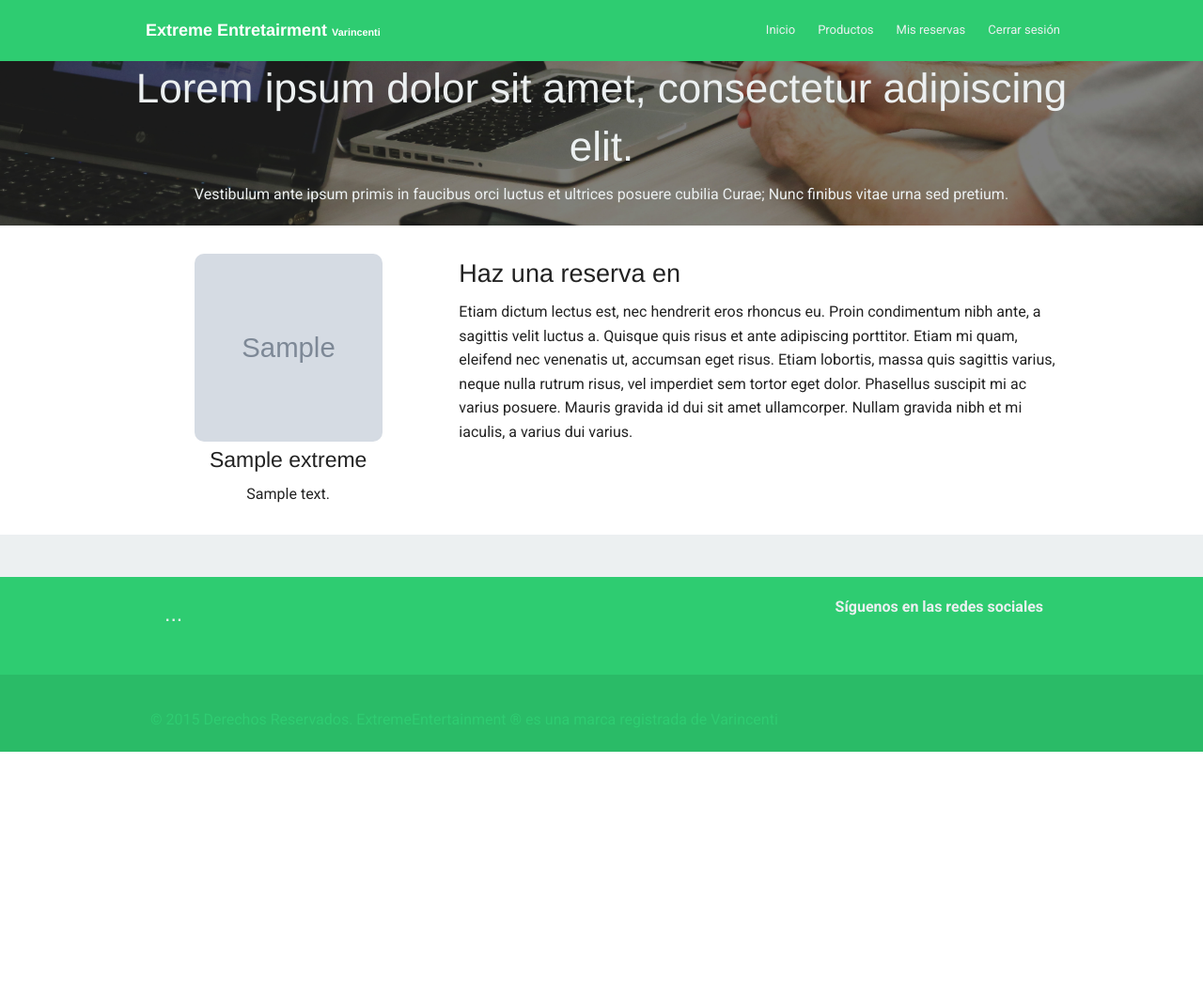
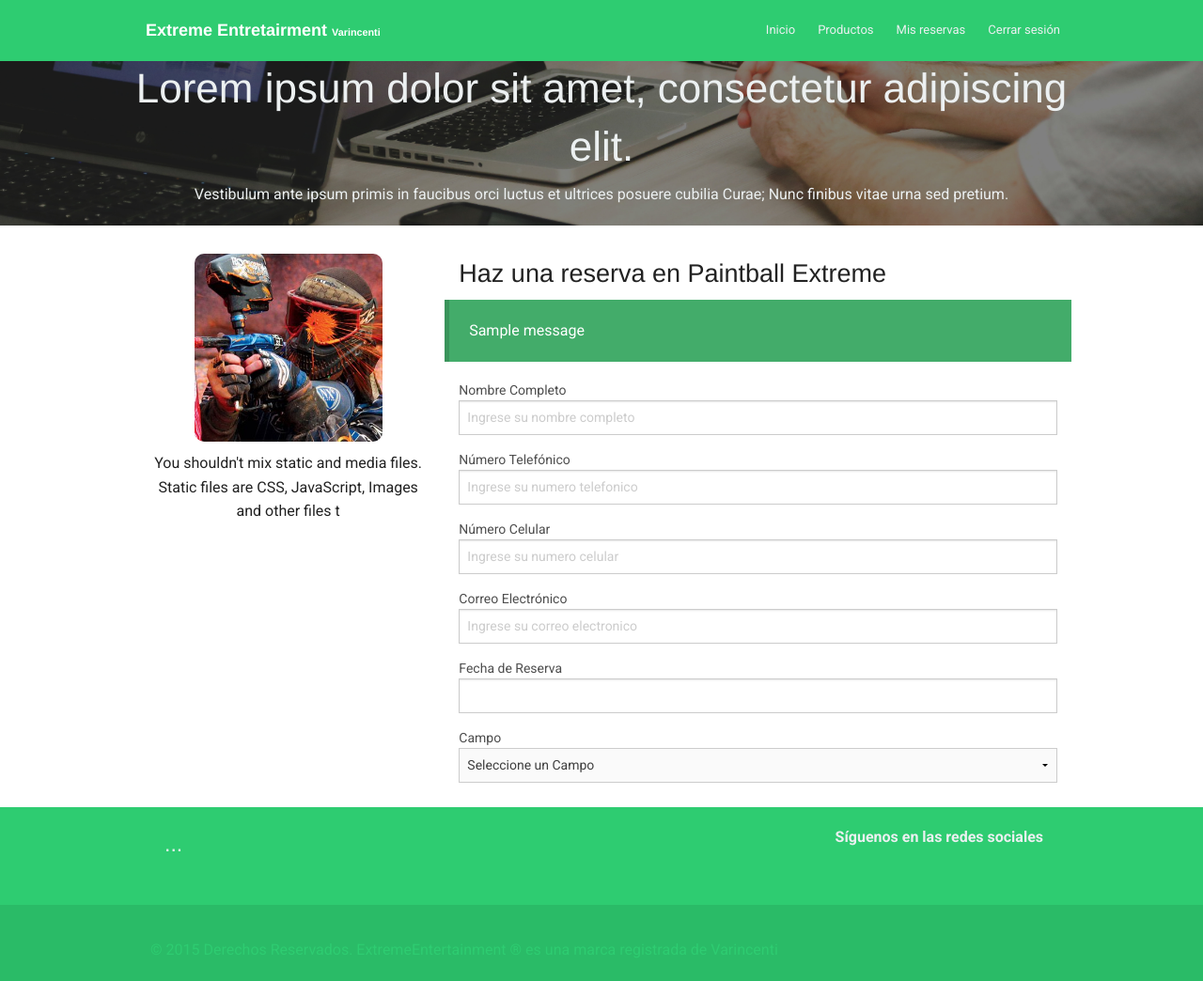
Before and after one commit to alka653/varincenti, a Django app: a page that uses varincenti_app/apps/principal/templates/extreme/reservation.html in a window 1280 px wide. Shown: the whole page at 94% size. Before the commit the page ends 800 px from the top, so only its background shows below. Run offline with Django 3.2, Linux system fonts and the light colour scheme; a user stored in the database is signed in; data comes from the database, SQL or seed files in the repository; tables that the repository leaves empty hold one stand-in row (values such as "Sample post"); grey boxes marked "Sample" are stand-in pictures; one stand-in notice (Sample message) is shown; parts of the project's set-up code (start-up, migrations or seed data) failed here and were passed over.

Commit message:
Extreme form

```diff
--- a/varincenti_app/apps/extreme/admin.py
+++ b/varincenti_app/apps/extreme/admin.py
@@ -4,3 +4,4 @@ from .models import *
 admin.site.register(Reservation)
 admin.site.register(Place_camp)
 admin.site.register(Product_extreme)
+admin.site.register(Camp_product)
--- /dev/null
+++ b/varincenti_app/apps/extreme/forms.py
@@ -0,0 +1,28 @@
+# -*- encoding: utf-8 -*-
+from django.forms import *
+from django import forms
+from .models import *
+
+class ReservationForm(forms.ModelForm):
+	class Meta:
+		model = Reservation
+		fields = '__all__'
+		widgets = {
+			'name_complete': TextInput(attrs = {'placeholder': 'Ingrese su nombre completo'}),
+			'number_telephone': TextInput(attrs = {'placeholder': 'Ingrese su numero telefonico'}),
+			'number_cellphone': TextInput(attrs = {'placeholder': 'Ingrese su numero celular'}),
+			'email': EmailInput(attrs = {'placeholder': 'Ingrese su correo electronico'}),
+		}
+		labels = {
+			'name_complete': 'Nombre Completo',
+			'number_telephone': 'Número Telefónico',
+			'number_cellphone': 'Número Celular',
+			'email': 'Correo Electrónico',
+			'date': 'Fecha de Reserva',
+			'product_extreme': 'Producto',
+		}
+
+	def __init__(self, *args, **kwargs):
+		product_extreme = kwargs.pop('product_extreme', '')
+		super(ReservationForm, self).__init__(*args, **kwargs)
+		self.fields['camp_product'] = forms.ModelChoiceField(label = 'Campo', queryset = Camp_product.objects.filter(product_extreme = product_extreme), empty_label = 'Seleccione un Campo')
--- a/varincenti_app/apps/extreme/models.py
+++ b/varincenti_app/apps/extreme/models.py
@@ -13,9 +13,14 @@ class Place_camp(models.Model):
 	name = models.CharField(max_length = 100)
 	direction = models.CharField(max_length = 100)
 	description = models.CharField(max_length = 200, blank = True)
-	product_extreme = models.ForeignKey(Product_extreme, blank = False, null = True)
 	def __str__(self):
 		return self.name
+
+class Camp_product(models.Model):
+	product_extreme = models.ForeignKey(Product_extreme, blank = False, null = True)
+	place_camp = models.ForeignKey(Place_camp, blank = False, null = True)
+	def __str__(self):
+		return str(self.place_camp)
 
 class Reservation(models.Model):
 	name_complete = models.CharField(max_length = 50)
@@ -23,7 +28,6 @@ class Reservation(models.Model):
 	number_cellphone = models.CharField(max_length = 10)
 	email = models.EmailField()
 	date = models.DateTimeField(auto_now = False)
-	place_camp = models.ForeignKey(Place_camp)
-	product_extreme = models.ForeignKey(Product_extreme, blank = False, null = True)
+	camp_product = models.ForeignKey(Camp_product, blank = False, null = True)
 	def __str__(self):
 		return self.asunto
--- a/varincenti_app/apps/extreme/views.py
+++ b/varincenti_app/apps/extreme/views.py
@@ -1,6 +1,7 @@
 from django.contrib.auth.decorators import login_required
 from django.shortcuts import render
 from .models import *
+from .forms import *
 
 def home_extreme(request):
 	title = 'Extreme Entretairment'
@@ -16,4 +17,8 @@ def product_extreme(request):
 def make_reservation(request, extreme_id):
 	title = 'Reservaciones'
 	product = Product_extreme.objects.get(pk = extreme_id)
-	return render(request, 'extreme/reservation.html', {'title': title, 'product': product})
+	if request.method == 'POST':
+		pass
+	else:
+		form = ReservationForm(product_extreme = product.id)
+	return render(request, 'extreme/reservation.html', {'title': title, 'product': product, 'form': form})
--- a/varincenti_app/apps/principal/templates/extreme/reservation.html
+++ b/varincenti_app/apps/principal/templates/extreme/reservation.html
@@ -17,14 +17,24 @@
 		<div class="row">
 			<div class="small-12 large-4 columns">
 				<div class="text-center">
-					<img src="{% static product.photo %}" class="img-square" style="width: 200px; height: 200px">
-					<h4>{{ product.name }}</h4>
+					<img src="{% static product.photo %}" class="img-square" style="width: 200px; height: 200px; margin-bottom: 10px;">
 					<p>{{ product.description }}</p>
 				</div>
 			</div>
 			<div class="small-12 large-8 columns">
-				<h3>Haz una reserva en </h3>
-				<p>Etiam dictum lectus est, nec hendrerit eros rhoncus eu. Proin condimentum nibh ante, a sagittis velit luctus a. Quisque quis risus et ante adipiscing porttitor. Etiam mi quam, eleifend nec venenatis ut, accumsan eget risus. Etiam lobortis, massa quis sagittis varius, neque nulla rutrum risus, vel imperdiet sem tortor eget dolor. Phasellus suscipit mi ac varius posuere. Mauris gravida id dui sit amet ullamcorper. Nullam gravida nibh et mi iaculis, a varius dui varius.</p>
+				<h3>Haz una reserva en {{ product.name }}</h3>
+				<div class="row">
+					{% for message in messages %}
+						<div class="alert-box {{ message.tags }}">{{ message }}</div>
+					{% endfor %}
+				</div>
+				<form action="{% url 'make_reservation' product.id %}" method="post">
+					{% csrf_token %}
+					{% for forms in form %}
+						<label>{{ forms.label }}</label>
+						{{ forms }}
+					{% endfor %}
+				</form>
 			</div>
 		</div>
 	</div>
--- a/varincenti_app/settings.py
+++ b/varincenti_app/settings.py
@@ -118,7 +118,7 @@ USE_TZ = True
 
 STATIC_URL = '/static/'
 
-MEDIA_ROOT = os.path.join(BASE_DIR,'varincenti_app/static/image')
+MEDIA_ROOT = os.path.join(BASE_DIR,'varincenti_app/static')
 
 MEDIA_URL ='/image/'
 
```
Also changed, not shown: db.sqlite3, varincenti_app/apps/extreme/migrations/0011_auto_20151020_2146.py (added), varincenti_app/apps/extreme/migrations/0012_remove_reservation_place_camp.py (added), varincenti_app/static/image/extreme/product/10433160_916244455054368_3892851670191545510_n_JPAU3GB.jpg (added), varincenti_app/static/image/extreme/product/10433160_916244455054368_3892851670191545510_n_lNhkWey.jpg (added), varincenti_app/static/image/extreme/product/paintball_iMJadWe.jpeg (added), 7 other files.
